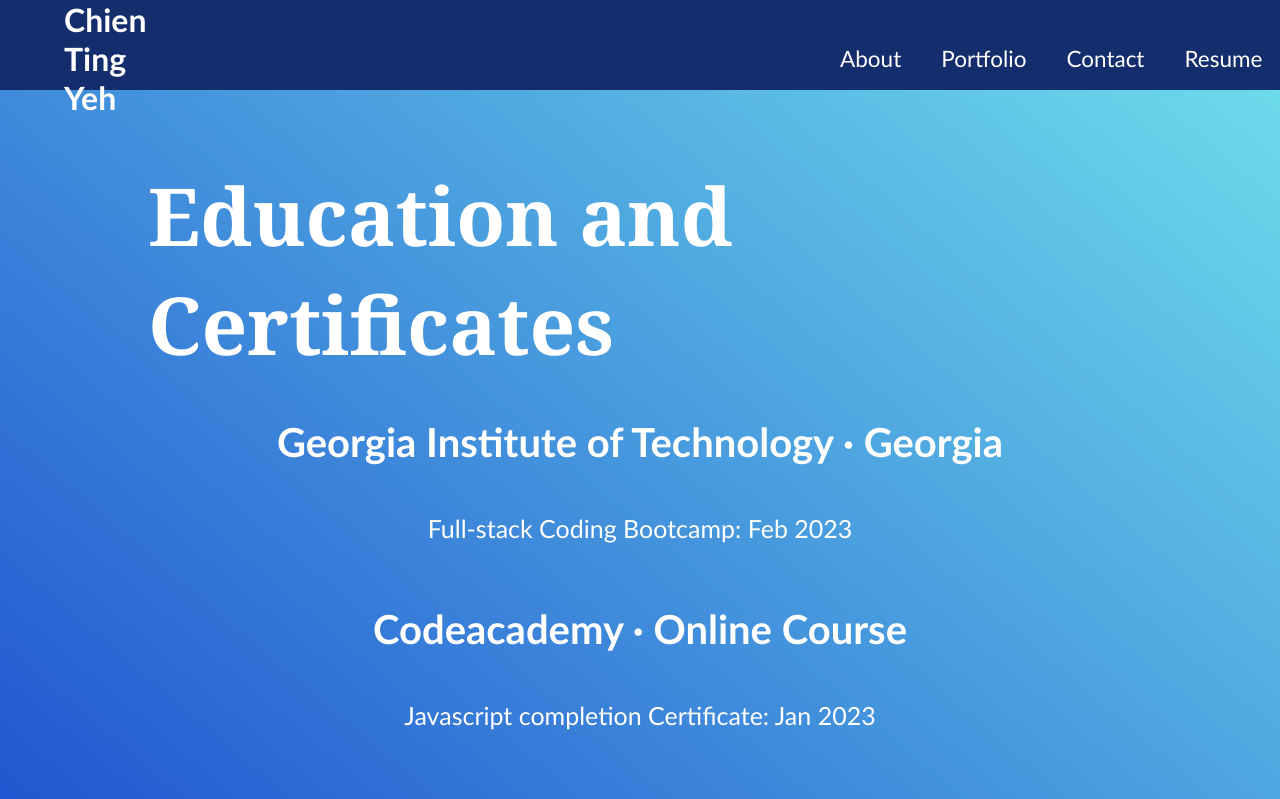
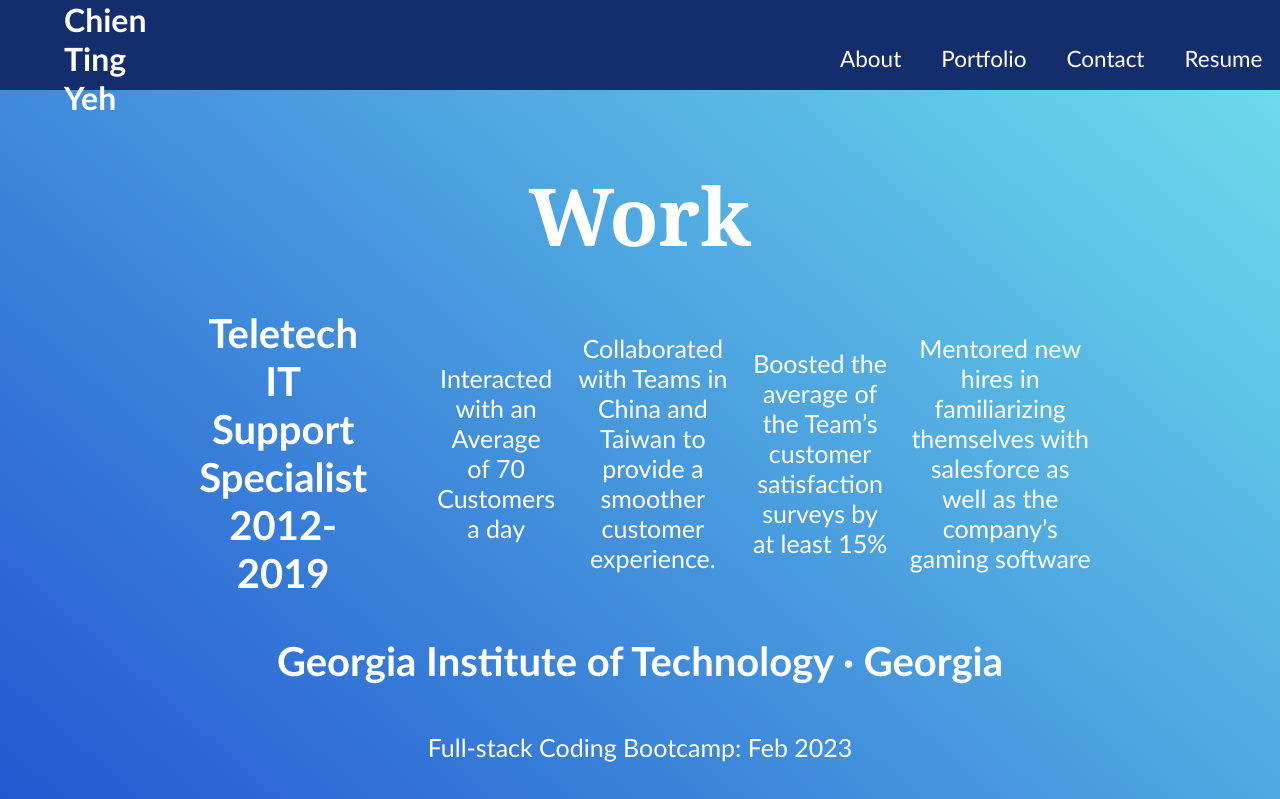
Before and after one commit to YehOkiHub/ReactPortfolio, a React (Create React App) app: page /resume in a window 1280 px wide. Shown: the top 799 px of the page. Built offline with nearby package versions, Linux system fonts and the light colour scheme.

Commit message:
fixed up formatting

```diff
--- a/src/App.js
+++ b/src/App.js
@@ -16,6 +16,7 @@
         <Route path="/contact" element={<Contact />} />
         <Route path="/resume" element={<Resume />} />
       </Routes>
+
       <Footer />
     </>
   );
--- a/src/components/Footer/Footer.css
+++ b/src/components/Footer/Footer.css
@@ -20,6 +20,6 @@
     transition: all .2s ease-in-out;
     transform: scale(1.5);
     background-color: rgb(126, 227, 234);
-    border-radius: 2px;
+    border-radius: 10px;
 
 }
--- a/src/components/Resume/Resume.css
+++ b/src/components/Resume/Resume.css
@@ -53,3 +53,9 @@
     gap: 40px;
 
 }
+
+.item1 {
+    display: flex;
+    font-size: 25px;
+
+}
--- a/src/components/Resume/Resume.js
+++ b/src/components/Resume/Resume.js
@@ -5,25 +5,40 @@
   return (
     <section className="resume">
       <div className="container">
-        <h1>Education and Certificates</h1>
+        <h1>Work</h1>
         <div className="resume__content">
           <div className="resume__item">
             <div className="resume__info">
               <div className="item1">
+                <h2>Teletech IT Support Specialist 2012-2019</h2>
+                  {/* <h3>Served customers from China and Taiwan in a High Paced environment for a large computer peripheral company.
+                  Made sure hardware and software components were running smoothly </h3> */}
+
+                  <ul>
+                    <li> Interacted with an Average of 70 Customers a day</li>
+                    <li>Collaborated with Teams in China and Taiwan to provide a
+                  smoother customer experience.</li>
+                    <li>Boosted the average of the
+                  Team’s customer satisfaction surveys by at least 15%</li>
+                  <li>Mentored
+                  new hires in familiarizing themselves with salesforce as well
+                  as the company’s gaming software</li>
+
+                  </ul>
+
+
+              </div>
+
+              <div className="item2">
                 <h2>Georgia Institute of Technology · Georgia</h2>
                 <p>Full-stack Coding Bootcamp: Feb 2023</p>
               </div>
 
-              <div className="item2">
+              <div className="item3">
                 <h2>Codeacademy · Online Course</h2>
                 <p>Javascript completion Certificate: Jan 2023</p>
               </div>
-
-              <div className="item3">
-                <h2>Skillcrush · Online Course</h2>
-
-                <p>Javascript completion Certificate: June 2023</p>
-              </div>
+              <div className="item4"></div>
             </div>
           </div>
           <div className="resume__item">
@@ -49,7 +64,6 @@
                   <li>Bootstrap</li>
                 </ul>
               </div>
-
             </div>
           </div>
         </div>
```
Also changed, not shown: 1 other file (tests, documents, lock files or other folders). Lines whose indentation alone changed are shown as unchanged.
